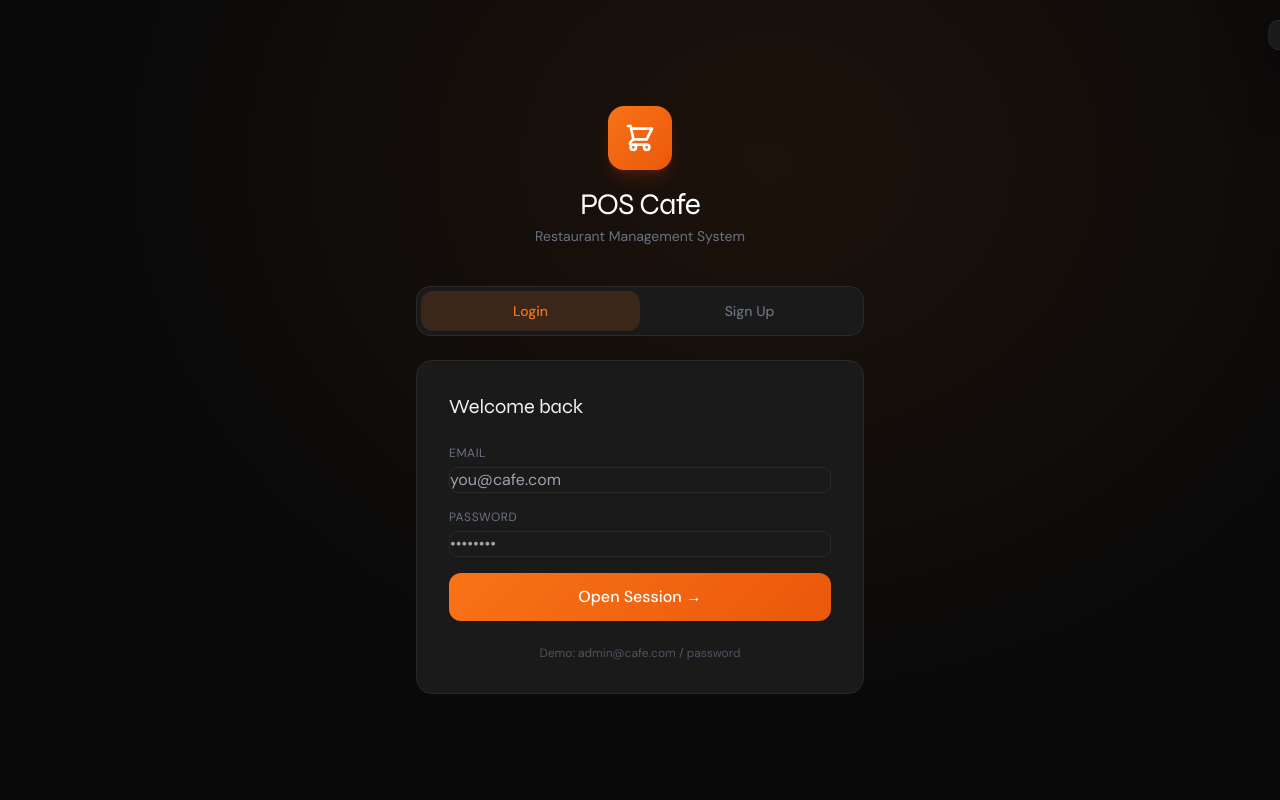
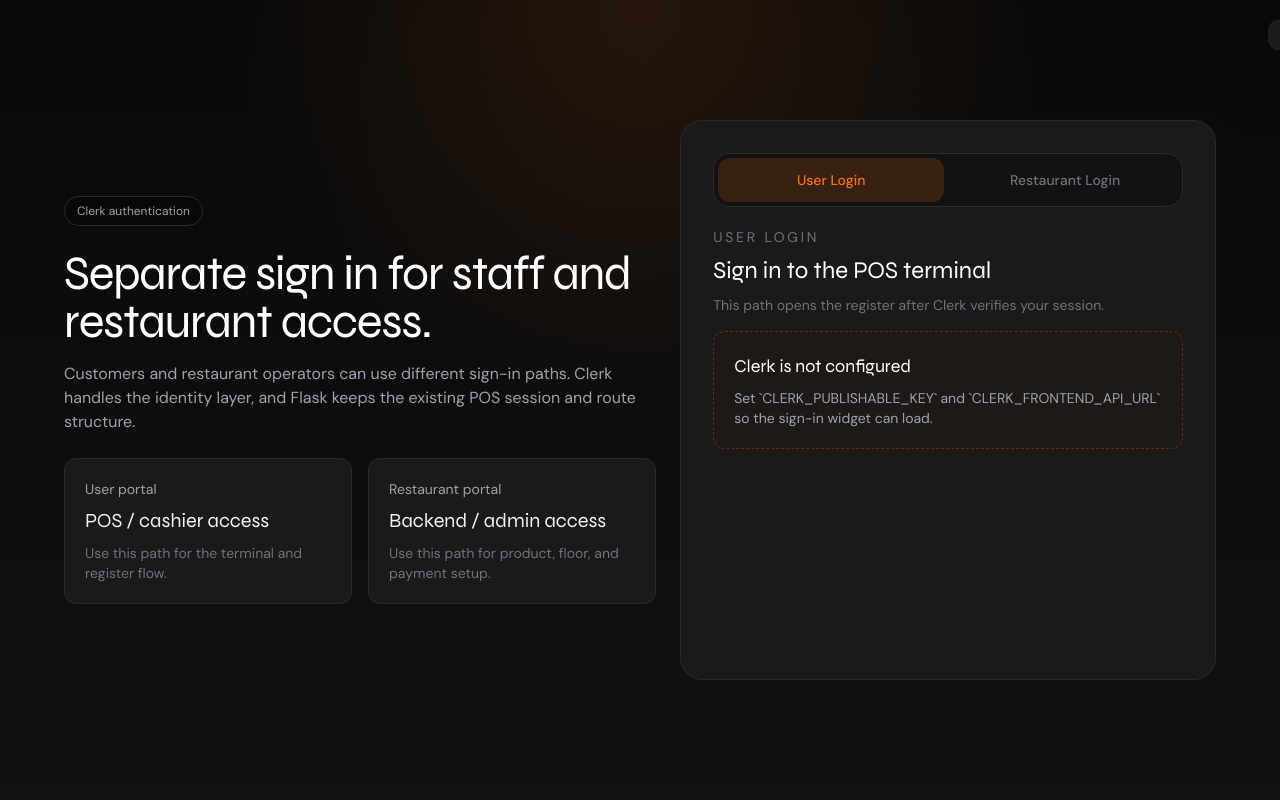
Before and after one commit to Divy2308/Cafe-POS, a Flask app: page /auth in a window 1280 px wide. Run offline with Flask 3, Linux system fonts and the light colour scheme; some libraries are stand-ins or nearby versions.

Commit message:
Integrate Clerk auth portals

```diff
--- a/app.py
+++ b/app.py
@@ -3,7 +3,8 @@ from flask_sqlalchemy import SQLAlchemy
 from flask_socketio import SocketIO, emit
 from flask_cors import CORS
 from werkzeug.security import generate_password_hash, check_password_hash
-import qrcode, io, base64, json
+import qrcode, io, base64, json, os, urllib.request
+import jwt
 from datetime import datetime, timedelta
 from functools import wraps
 
@@ -11,6 +12,19 @@ app = Flask(__name__)
 app.config['SECRET_KEY'] = 'pos-cafe-hackathon-2024'
 app.config['SQLALCHEMY_DATABASE_URI'] = 'sqlite:///pos.db'
 app.config['SQLALCHEMY_TRACK_MODIFICATIONS'] = False
+
+CLERK_PUBLISHABLE_KEY = os.getenv('CLERK_PUBLISHABLE_KEY', '')
+CLERK_FRONTEND_API_URL = os.getenv('CLERK_FRONTEND_API_URL', '')
+CLERK_JS_URL = os.getenv(
+    'CLERK_JS_URL',
+    f"{CLERK_FRONTEND_API_URL.rstrip('/')}/npm/@clerk/clerk-js@5/dist/clerk.browser.js"
+    if CLERK_FRONTEND_API_URL else ''
+)
+CLERK_JWKS_URL = os.getenv('CLERK_JWKS_URL', 'https://api.clerk.com/v1/jwks')
+CLERK_ISSUER = os.getenv('CLERK_ISSUER', '')
+CLERK_ROLE_DEFAULT = 'user'
+
+_clerk_jwks_cache = {'keys': None, 'fetched_at': None}
 
 db = SQLAlchemy(app)
 socketio = SocketIO(app, cors_allowed_origins="*")
@@ -114,16 +128,148 @@ def get_current_user():
         return User.query.get(session['user_id'])
     return None
 
+def get_current_portal():
+    return session.get('portal_role', CLERK_ROLE_DEFAULT)
+
+def portal_required(*allowed_roles):
+    def decorator(f):
+        @wraps(f)
+        def decorated(*args, **kwargs):
+            if 'user_id' not in session:
+                return redirect(url_for('auth'))
+            if allowed_roles and session.get('portal_role') not in allowed_roles:
+                target = allowed_roles[0] if allowed_roles else CLERK_ROLE_DEFAULT
+                return redirect(url_for('auth', portal=target))
+            return f(*args, **kwargs)
+        return decorated
+    return decorator
+
+def api_portal_required(*allowed_roles):
+    def decorator(f):
+        @wraps(f)
+        def decorated(*args, **kwargs):
+            if 'user_id' not in session:
+                return jsonify({'error': 'unauthorized'}), 401
+            if allowed_roles and session.get('portal_role') not in allowed_roles:
+                return jsonify({'error': 'forbidden'}), 403
+            return f(*args, **kwargs)
+        return decorated
+    return decorator
+
+def _fetch_clerk_jwks():
+    if _clerk_jwks_cache['keys'] is not None:
+        return _clerk_jwks_cache['keys']
+    with urllib.request.urlopen(CLERK_JWKS_URL, timeout=10) as response:
+        payload = json.loads(response.read().decode('utf-8'))
+    keys = payload.get('keys', [])
+    _clerk_jwks_cache['keys'] = keys
+    _clerk_jwks_cache['fetched_at'] = datetime.utcnow()
+    return keys
+
+def verify_clerk_token(token):
+    header = jwt.get_unverified_header(token)
+    kid = header.get('kid')
+    if not kid:
+        raise ValueError('Missing Clerk key id')
+
+    jwk = next((key for key in _fetch_clerk_jwks() if key.get('kid') == kid), None)
+    if not jwk:
+        _clerk_jwks_cache['keys'] = None
+        jwk = next((key for key in _fetch_clerk_jwks() if key.get('kid') == kid), None)
+    if not jwk:
+        raise ValueError('Unable to find Clerk signing key')
+
+    public_key = jwt.algorithms.RSAAlgorithm.from_jwk(json.dumps(jwk))
+    decode_opts = {'verify_aud': False}
+    kwargs = {'algorithms': ['RS256'], 'options': decode_opts}
+    if CLERK_ISSUER:
+        kwargs['issuer'] = CLERK_ISSUER
+    return jwt.decode(token, public_key, **kwargs)
+
+def sync_clerk_session(claims, portal, name=None, email=None):
+    clerk_id = claims.get('sub')
+    if not clerk_id:
+        return None
+
+    fake_email = f'clerk-{clerk_id}@clerk.local'
+    display_name = (name or email or 'Clerk User').strip() if isinstance(name or email, str) else 'Clerk User'
+    u = User.query.filter_by(email=fake_email).first()
+    if not u:
+        u = User(
+            name=display_name,
+            email=fake_email,
+            password=generate_password_hash(clerk_id),
+            role=portal,
+        )
+        db.session.add(u)
+    else:
+        u.name = display_name
+        u.role = portal
+    db.session.commit()
+
+    session.clear()
+    session['user_id'] = u.id
+    session['user_name'] = u.name
+    session['portal_role'] = portal
+    session['auth_provider'] = 'clerk'
+    session['clerk_user_id'] = clerk_id
+    session['clerk_session_id'] = claims.get('sid', '')
+    session['user_email'] = email or fake_email
+    return u
+
 # ─── Auth Routes ───────────────────────────────────────────
 @app.route('/')
 def index():
     if 'user_id' in session:
+        if session.get('portal_role') == 'restaurant':
+            return redirect(url_for('backend'))
         return redirect(url_for('pos'))
     return redirect(url_for('auth'))
 
 @app.route('/auth')
 def auth():
-    return render_template('auth.html')
+    portal = request.args.get('portal', CLERK_ROLE_DEFAULT)
+    if portal not in ['user', 'restaurant']:
+        portal = CLERK_ROLE_DEFAULT
+    return render_template(
+        'auth.html',
+        portal=portal,
+        clerk_publishable_key=CLERK_PUBLISHABLE_KEY,
+        clerk_js_url=CLERK_JS_URL,
+    )
+
+@app.route('/api/auth/clerk', methods=['POST'])
+def clerk_login():
+    d = request.json or {}
+    token = request.headers.get('Authorization', '')
+    if token.startswith('Bearer '):
+        token = token[7:].strip()
+    token = token or d.get('token', '')
+    if not token:
+        return jsonify({'error': 'Missing Clerk token'}), 400
+
+    try:
+        claims = verify_clerk_token(token)
+    except Exception:
+        return jsonify({'error': 'Invalid Clerk session'}), 401
+
+    portal = d.get('portal', CLERK_ROLE_DEFAULT)
+    if portal not in ['user', 'restaurant']:
+        portal = CLERK_ROLE_DEFAULT
+
+    email = d.get('email') or ''
+    name = d.get('name') or d.get('full_name') or email or 'Clerk User'
+    user = sync_clerk_session(claims, portal, name=name, email=email)
+    if not user:
+        return jsonify({'error': 'Unable to create local session'}), 500
+
+    return jsonify({
+        'ok': True,
+        'name': user.name,
+        'portal': portal,
+        'user_id': user.id,
+        'clerk_user_id': claims.get('sub'),
+    })
 
 @app.route('/api/signup', methods=['POST'])
 def signup():
@@ -154,18 +300,17 @@ def logout():
 
 # ─── Pages ────────────────────────────────────────────────
 @app.route('/pos')
+@portal_required('user', 'restaurant')
 def pos():
-    if 'user_id' not in session:
-        return redirect(url_for('auth'))
     return render_template('pos.html', user_name=session.get('user_name'))
 
 @app.route('/backend')
+@portal_required('restaurant')
 def backend():
-    if 'user_id' not in session:
-        return redirect(url_for('auth'))
     return render_template('backend.html', user_name=session.get('user_name'))
 
 @app.route('/kitchen')
+@portal_required('restaurant')
 def kitchen():
     return render_template('kitchen.html')
 
@@ -174,9 +319,8 @@ def customer():
     return render_template('customer.html')
 
 @app.route('/dashboard')
+@portal_required('restaurant')
 def dashboard():
-    if 'user_id' not in session:
-        return redirect(url_for('auth'))
     return render_template('dashboard.html', user_name=session.get('user_name'))
 
 # ─── API: Products ─────────────────────────────────────────
@@ -192,6 +336,7 @@ def get_products():
 
 @app.route('/api/products/all', methods=['GET'])
 @login_required
+@api_portal_required('restaurant')
 def get_all_products():
     products = Product.query.all()
     cats = Category.query.all()
@@ -202,6 +347,7 @@ def get_all_products():
 
 @app.route('/api/products', methods=['POST'])
 @login_required
+@api_portal_required('restaurant')
 def add_product():
     d = request.json
     cat = Category.query.filter_by(name=d.get('category','')).first()
@@ -217,6 +363,7 @@ def add_product():
 
 @app.route('/api/products/<int:pid>', methods=['PUT'])
 @login_required
+@api_portal_required('restaurant')
 def update_product(pid):
     p = Product.query.get_or_404(pid)
     d = request.json
@@ -230,6 +377,7 @@ def update_product(pid):
 
 @app.route('/api/products/<int:pid>', methods=['DELETE'])
 @login_required
+@api_portal_required('restaurant')
 def delete_product(pid):
     p = Product.query.get_or_404(pid)
     p.active = False
@@ -248,6 +396,7 @@ def get_floors():
 
 @app.route('/api/floors', methods=['POST'])
 @login_required
+@api_portal_required('restaurant')
 def add_floor():
     d = request.json
     f = Floor(name=d['name'])
@@ -257,6 +406,7 @@ def add_floor():
 
 @app.route('/api/tables', methods=['POST'])
 @login_required
+@api_portal_required('restaurant')
 def add_table():
     d = request.json
     t = Table(number=d['number'], seats=int(d.get('seats',4)), floor_id=int(d['floor_id']))
@@ -266,6 +416,7 @@ def add_table():
 
 @app.route('/api/tables/<int:tid>', methods=['DELETE'])
 @login_required
+@api_portal_required('restaurant')
 def delete_table(tid):
     t = Table.query.get_or_404(tid)
     t.active = False
@@ -280,6 +431,7 @@ def get_payment_methods():
 
 @app.route('/api/payment-methods/<int:mid>', methods=['PUT'])
 @login_required
+@api_portal_required('restaurant')
 def update_payment_method(mid):
     m = PaymentMethod.query.get_or_404(mid)
     d = request.json
@@ -405,6 +557,7 @@ def get_table_order(tid):
 
 # ─── API: Kitchen ──────────────────────────────────────────
 @app.route('/api/kitchen/tickets', methods=['GET'])
+@api_portal_required('restaurant')
 def get_tickets():
     tickets = KitchenTicket.query.filter(KitchenTicket.status != 'completed').order_by(KitchenTicket.sent_at).all()
     result = []
@@ -420,6 +573,7 @@ def get_tickets():
     return jsonify(result)
 
 @app.route('/api/kitchen/tickets/<int:kid>/advance', methods=['POST'])
+@api_portal_required('restaurant')
 def advance_ticket(kid):
     kt = KitchenTicket.query.get_or_404(kid)
     stages = ['to_cook','preparing','completed']
@@ -433,6 +587,7 @@ def advance_ticket(kid):
 # ─── API: Dashboard ────────────────────────────────────────
 @app.route('/api/dashboard/stats', methods=['GET'])
 @login_required
+@api_portal_required('restaurant')
 def dashboard_stats():
     period = request.args.get('period','today')
     now = datetime.utcnow()
--- a/requirements.txt
+++ b/requirements.txt
@@ -5,3 +5,4 @@ flask-cors
 qrcode[pil]
 pillow
 werkzeug
+PyJWT
--- a/templates/auth.html
+++ b/templates/auth.html
@@ -1,92 +1,197 @@
 {% extends "base.html" %}
-{% block title %}Login — POS Cafe{% endblock %}
+{% block title %}Sign In — POS Cafe{% endblock %}
+{% block extra_head %}
+<style>
+  .portal-card { background: rgba(255,255,255,0.03); border: 1px solid rgba(255,255,255,0.08); }
+  .portal-card.active { border-color: rgba(249,115,22,0.6); box-shadow: 0 0 0 1px rgba(249,115,22,0.2), 0 24px 60px rgba(249,115,22,0.12); }
+  .mode-pill { transition: all .2s; }
+  .mode-pill.active { background: rgba(249,115,22,0.16); color: #f97316; }
+  .clerk-shell { min-height: 420px; }
+</style>
+{% endblock %}
 {% block body %}
-<div class="min-h-screen flex items-center justify-center p-4" style="background:radial-gradient(ellipse at 60% 20%,rgba(249,115,22,0.08) 0%,transparent 60%),#0a0a0a">
-  <div class="w-full max-w-md">
-    <!-- Logo -->
-    <div class="text-center mb-10">
-      <div class="inline-flex items-center justify-center w-16 h-16 brand-gradient rounded-2xl mb-4 shadow-lg shadow-orange-900/40">
-        <svg class="w-8 h-8 text-white" fill="none" stroke="currentColor" viewBox="0 0 24 24"><path stroke-linecap="round" stroke-linejoin="round" stroke-width="2" d="M3 3h2l.4 2M7 13h10l4-8H5.4M7 13L5.4 5M7 13l-2.293 2.293c-.63.63-.184 1.707.707 1.707H17m0 0a2 2 0 100 4 2 2 0 000-4zm-8 2a2 2 0 11-4 0 2 2 0 014 0z"/></svg>
+<div class="min-h-screen flex items-center justify-center p-4" style="background:radial-gradient(circle at top, rgba(249,115,22,0.12), transparent 40%), linear-gradient(180deg, #090909 0%, #111 100%)">
+  <div class="w-full max-w-6xl grid lg:grid-cols-[1.05fr_0.95fr] gap-6 items-center">
+    <div class="space-y-6">
+      <div class="inline-flex items-center gap-2 px-3 py-1.5 rounded-full border border-border text-xs text-gray-400 bg-black/30">
+        Clerk authentication
       </div>
-      <h1 class="font-display text-3xl font-800 tracking-tight text-white">POS Cafe</h1>
-      <p class="text-gray-500 text-sm mt-1">Restaurant Management System</p>
+      <div>
+        <h1 class="font-display text-4xl md:text-5xl font-800 tracking-tight text-white leading-tight">
+          Separate sign in for staff and restaurant access.
+        </h1>
+        <p class="text-gray-400 mt-4 max-w-xl">
+          Customers and restaurant operators can use different sign-in paths. Clerk handles the identity layer, and Flask keeps the existing POS session and route structure.
+        </p>
+      </div>
+      <div class="grid sm:grid-cols-2 gap-4 max-w-2xl">
+        <div class="card p-5">
+          <div class="text-sm text-gray-400 mb-2">User portal</div>
+          <div class="font-display text-xl font-700">POS / cashier access</div>
+          <p class="text-sm text-gray-500 mt-2">Use this path for the terminal and register flow.</p>
+        </div>
+        <div class="card p-5">
+          <div class="text-sm text-gray-400 mb-2">Restaurant portal</div>
+          <div class="font-display text-xl font-700">Backend / admin access</div>
+          <p class="text-sm text-gray-500 mt-2">Use this path for product, floor, and payment setup.</p>
+        </div>
+      </div>
     </div>
 
-    <!-- Tabs -->
-    <div class="card p-1 mb-6 flex" style="border-radius:14px">
-      <button onclick="switchTab('login')" id="tab-login" class="flex-1 py-2.5 rounded-xl text-sm font-medium transition-all duration-200 text-white" style="background:rgba(249,115,22,0.15);color:#f97316">Login</button>
-      <button onclick="switchTab('signup')" id="tab-signup" class="flex-1 py-2.5 rounded-xl text-sm font-medium transition-all duration-200 text-gray-500">Sign Up</button>
-    </div>
+    <div class="card p-6 md:p-8" style="border-radius:22px">
+      <div class="flex gap-2 p-1 mb-5 rounded-2xl bg-black/30 border border-border">
+        <button id="mode-user" class="mode-pill flex-1 py-3 rounded-xl text-sm font-medium active" onclick="setMode('user')">User Login</button>
+        <button id="mode-restaurant" class="mode-pill flex-1 py-3 rounded-xl text-sm font-medium text-gray-500" onclick="setMode('restaurant')">Restaurant Login</button>
+      </div>
 
-    <!-- Login Form -->
-    <div id="form-login" class="card p-8" style="border-radius:16px">
-      <h2 class="font-display text-xl font-600 mb-6">Welcome back</h2>
-      <div class="space-y-4">
-        <div>
-          <label class="text-xs text-gray-500 uppercase tracking-wider mb-1.5 block">Email</label>
-          <input type="email" id="login-email" placeholder="you@cafe.com">
+      <div class="clerk-shell">
+        <div id="mode-copy" class="mb-4">
+          <div class="text-sm uppercase tracking-[0.2em] text-gray-500">User Login</div>
+          <h2 class="font-display text-2xl font-700 mt-2 text-white">Sign in to the POS terminal</h2>
+          <p class="text-sm text-gray-500 mt-2">This path opens the register after Clerk verifies your session.</p>
         </div>
-        <div>
-          <label class="text-xs text-gray-500 uppercase tracking-wider mb-1.5 block">Password</label>
-          <input type="password" id="login-password" placeholder="••••••••" onkeydown="if(event.key==='Enter')doLogin()">
+
+        {% if clerk_publishable_key and clerk_js_url %}
+        <div id="clerk-target" class="rounded-2xl overflow-hidden border border-border min-h-[340px]"></div>
+        <div class="flex flex-wrap gap-3 mt-5">
+          <button id="sync-button" onclick="syncClerkSession()" class="btn-primary px-4 py-2.5 rounded-xl text-white text-sm font-medium">Continue</button>
+          <button id="signup-button" onclick="openClerkSignup()" class="btn-ghost px-4 py-2.5 rounded-xl text-sm">Create account</button>
+          <button onclick="refreshClerk()" class="btn-ghost px-4 py-2.5 rounded-xl text-sm">Refresh Clerk</button>
         </div>
-        <button onclick="doLogin()" class="btn-primary w-full py-3 rounded-xl text-white font-medium mt-2">
-          Open Session →
-        </button>
-      </div>
-      <p class="text-center text-gray-600 text-xs mt-6">Demo: admin@cafe.com / password</p>
-    </div>
-
-    <!-- Signup Form -->
-    <div id="form-signup" class="card p-8 hidden" style="border-radius:16px">
-      <h2 class="font-display text-xl font-600 mb-6">Create account</h2>
-      <div class="space-y-4">
-        <div>
-          <label class="text-xs text-gray-500 uppercase tracking-wider mb-1.5 block">Full Name</label>
-          <input type="text" id="signup-name" placeholder="Your Name">
+        {% else %}
+        <div class="card p-5 border border-dashed border-orange-800/60 bg-orange-950/10">
+          <div class="font-display text-lg font-700 text-white">Clerk is not configured</div>
+          <p class="text-sm text-gray-400 mt-2">
+            Set `CLERK_PUBLISHABLE_KEY` and `CLERK_FRONTEND_API_URL` so the sign-in widget can load.
+          </p>
         </div>
-        <div>
-          <label class="text-xs text-gray-500 uppercase tracking-wider mb-1.5 block">Email</label>
-          <input type="email" id="signup-email" placeholder="you@cafe.com">
-        </div>
-        <div>
-          <label class="text-xs text-gray-500 uppercase tracking-wider mb-1.5 block">Password</label>
-          <input type="password" id="signup-password" placeholder="••••••••">
-        </div>
-        <button onclick="doSignup()" class="btn-primary w-full py-3 rounded-xl text-white font-medium mt-2">
-          Create Account →
-        </button>
+        {% endif %}
       </div>
     </div>
   </div>
 </div>
 {% endblock %}
 {% block scripts %}
+{% if clerk_publishable_key and clerk_js_url %}
+<script src="{{ clerk_js_url }}" data-clerk-publishable-key="{{ clerk_publishable_key }}" async crossorigin="anonymous"></script>
 <script>
-function switchTab(tab) {
-  document.getElementById('form-login').classList.toggle('hidden', tab!=='login');
-  document.getElementById('form-signup').classList.toggle('hidden', tab!=='signup');
-  document.getElementById('tab-login').style.cssText = tab==='login' ? 'background:rgba(249,115,22,0.15);color:#f97316' : 'color:#6b7280';
-  document.getElementById('tab-signup').style.cssText = tab==='signup' ? 'background:rgba(249,115,22,0.15);color:#f97316' : 'color:#6b7280';
+let selectedPortal = {{ portal|tojson }};
+
+function updateModeUi() {
+  const userActive = selectedPortal === 'user';
+  document.getElementById('mode-user').classList.toggle('active', userActive);
+  document.getElementById('mode-restaurant').classList.toggle('active', !userActive);
+  document.getElementById('mode-user').classList.toggle('text-gray-500', !userActive);
+  document.getElementById('mode-restaurant').classList.toggle('text-gray-500', userActive);
+  document.getElementById('mode-copy').innerHTML = userActive ? `
+    <div class="text-sm uppercase tracking-[0.2em] text-gray-500">User Login</div>
+    <h2 class="font-display text-2xl font-700 mt-2 text-white">Sign in to the POS terminal</h2>
+    <p class="text-sm text-gray-500 mt-2">This path opens the register after Clerk verifies your session.</p>
+  ` : `
+    <div class="text-sm uppercase tracking-[0.2em] text-gray-500">Restaurant Login</div>
+    <h2 class="font-display text-2xl font-700 mt-2 text-white">Sign in to restaurant tools</h2>
+    <p class="text-sm text-gray-500 mt-2">This path opens backend and dashboard access after Clerk verifies your session.</p>
+  `;
+  const signup = document.getElementById('signup-button');
+  signup.style.display = userActive ? 'inline-flex' : 'none';
 }
-async function doLogin() {
-  const email = document.getElementById('login-email').value;
-  const password = document.getElementById('login-password').value;
-  if (!email || !password) return toast('Fill all fields', 'error');
-  const r = await api('/api/login','POST',{email,password});
-  if (r.error) return toast(r.error,'error');
-  toast('Welcome back, '+r.name+'!');
-  setTimeout(()=>location.href='/pos',600);
+
+function setMode(mode) {
+  selectedPortal = mode;
+  const url = new URL(window.location.href);
+  url.searchParams.set('portal', mode);
+  window.history.replaceState({}, '', url);
+  updateModeUi();
+  renderClerk();
 }
-async function doSignup() {
-  const name = document.getElementById('signup-name').value;
-  const email = document.getElementById('signup-email').value;
-  const password = document.getElementById('signup-password').value;
-  if (!name||!email||!password) return toast('Fill all fields','error');
-  const r = await api('/api/signup','POST',{name,email,password});
-  if (r.error) return toast(r.error,'error');
-  toast('Account created!');
-  setTimeout(()=>location.href='/pos',600);
+
+async function refreshClerk() {
+  if (!window.Clerk) {
+    toast('Clerk is still loading', 'error');
+    return;
+  }
+  await renderClerk(true);
 }
+
+async function renderClerk(force = false) {
+  if (!window.Clerk) return;
+  const target = document.getElementById('clerk-target');
+  if (!target) return;
+  if (force) target.innerHTML = '';
+  if (target.dataset.rendered === selectedPortal && !force) return;
+  target.innerHTML = '';
+  await Clerk.load();
+  Clerk.mountSignIn(target, {
+    routing: 'virtual',
+    signUpUrl: '/auth?portal=user',
+  });
+  target.dataset.rendered = selectedPortal;
+}
+
+async function openClerkSignup() {
+  if (!window.Clerk) return toast('Clerk is still loading', 'error');
+  if (selectedPortal !== 'user') return;
+  await Clerk.openSignUp({ routing: 'virtual' });
+}
+
+async function syncClerkSession() {
+  if (!window.Clerk) return toast('Clerk is still loading', 'error');
+  await Clerk.load();
+
+  if (!Clerk.user || !Clerk.session) {
+    toast('Finish signing in with Clerk first', 'error');
+    return;
+  }
+
+  const token = await Clerk.session.getToken({ skipCache: true });
+  if (!token) {
+    toast('Unable to read Clerk session token', 'error');
+    return;
+  }
+
+  const payload = {
+    portal: selectedPortal,
+    name: Clerk.user.fullName || Clerk.user.firstName || Clerk.user.username || 'Clerk User',
+    email: Clerk.user.primaryEmailAddress?.emailAddress || '',
+  };
+
+  const r = await fetch('/api/auth/clerk', {
+    method: 'POST',
+    headers: {
+      'Content-Type': 'application/json',
+      'Authorization': `Bearer ${token}`,
+    },
+    body: JSON.stringify(payload),
+  });
+  const data = await r.json();
+  if (!r.ok) return toast(data.error || 'Auth failed', 'error');
+
+  toast(`Welcome back, ${data.name}!`);
+  setTimeout(() => {
+    location.href = data.portal === 'restaurant' ? '/backend' : '/pos';
+  }, 500);
+}
+
+async function bootAuth() {
+  updateModeUi();
+  if (!window.Clerk) {
+    setTimeout(bootAuth, 100);
+    return;
+  }
+  await renderClerk(true);
+
+  try {
+    await Clerk.load();
+    if (Clerk.user && Clerk.session) {
+      await syncClerkSession();
+    }
+  } catch (err) {
+    console.error(err);
+    toast('Clerk failed to initialize', 'error');
+  }
+}
+
+window.addEventListener('load', bootAuth);
 </script>
+{% endif %}
 {% endblock %}
```
Also changed, not shown: 1 other file.
